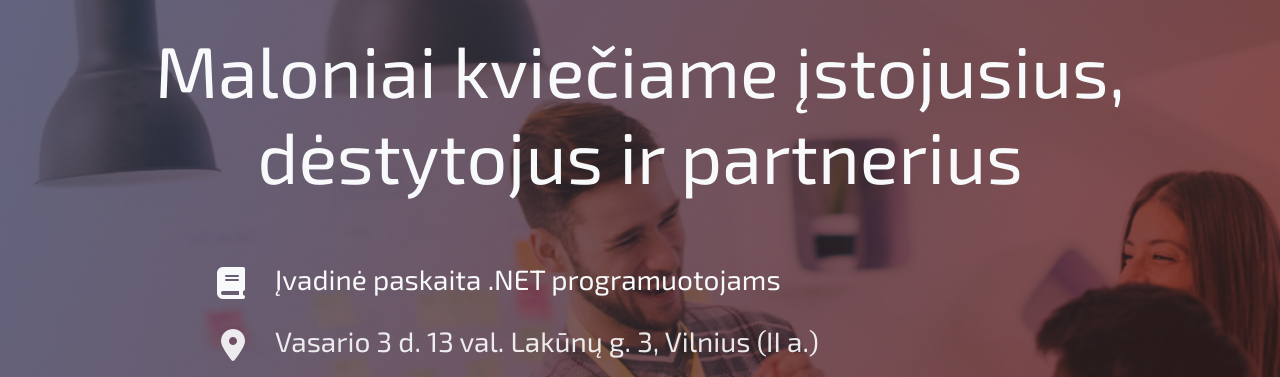
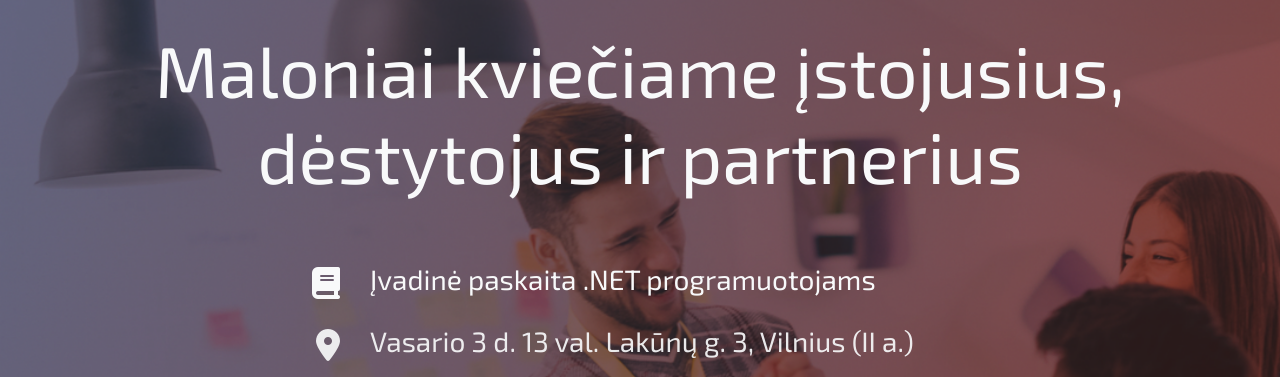
Before and after one commit to vtmcWEB/Kvietimas, a plain HTML site: page index.html in a window 1280 px wide. Shown: the part 130-507 px from the top of the page. Drawn offline with nearby package versions, Linux system fonts and the light colour scheme.

Commit message:
Pakeistas stulepiu plotis

```diff
--- a/index.html
+++ b/index.html
@@ -33,7 +33,7 @@
             </div>
         </div>
         <div class="row text-light py-2 second-text">
-            <div class="col-sm-2 col-md-2 col-lg-2 text-center text-sm-center text-md-right text-lg-right">
+            <div class="col-sm-2 col-md-3 col-lg-3 text-center text-sm-center text-md-right text-lg-right">
                 <h2><i class="fas fa-book"></i></h2>
             </div>
             <div class="col-sm-8 col-md-8 col-lg-8 text-center text-sm-center text-md-left text-lg-left">
@@ -41,11 +41,11 @@
             </div>
         </div>
          <div class="row text-light py-2 third-text">
-            <div class="col-sm-2 col-md-2 col-lg-2 text-center text-sm-center text-md-right text-lg-right">
+            <div class="col-sm-2 col-md-3 col-lg-3 text-center text-sm-center text-md-right text-lg-right">
                 <h2><i class="fas fa-map-marker-alt"></i></h2>
             </div>
             <div class="col-sm-8 col-md-8 col-lg-8 text-center text-sm-center text-md-left text-lg-left">
-                <p class="h3">Vasario 3 d. 13 val. Lakūnų g. 3, Vilnius (II a.) </p>
+				<p class="h3">Vasario 3 d. 13 val. Lakūnų g. 3, Vilnius <nobr>(II a.)</nobr></p>
             </div>
         </div>
     </main>
```
